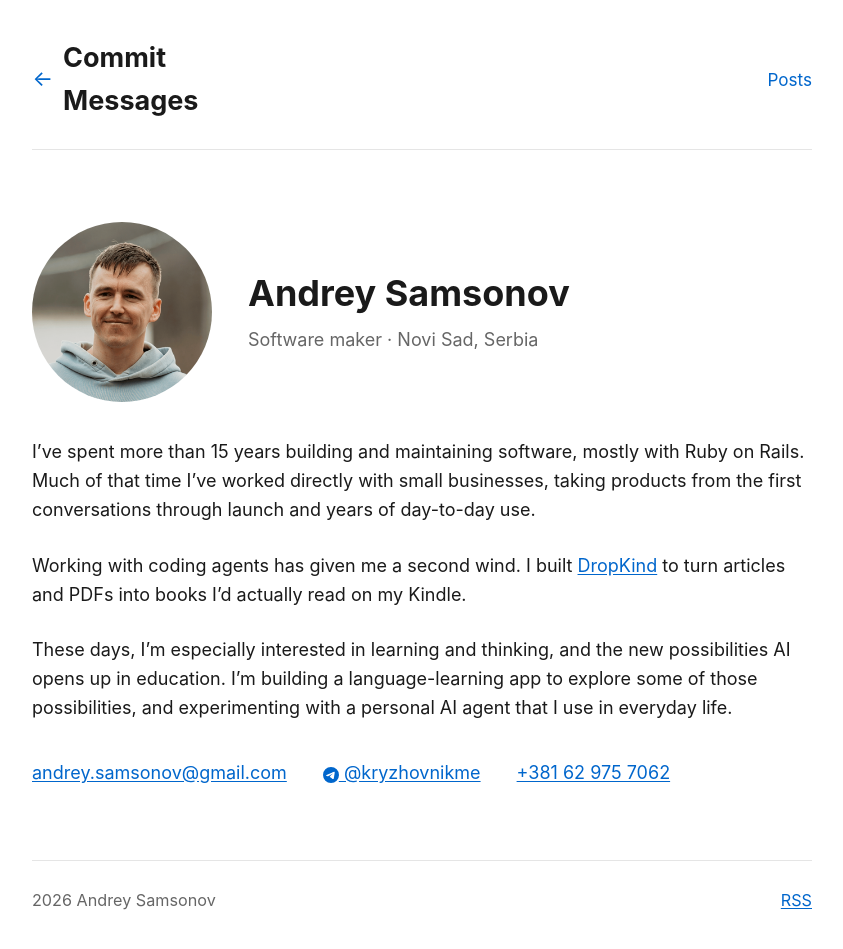
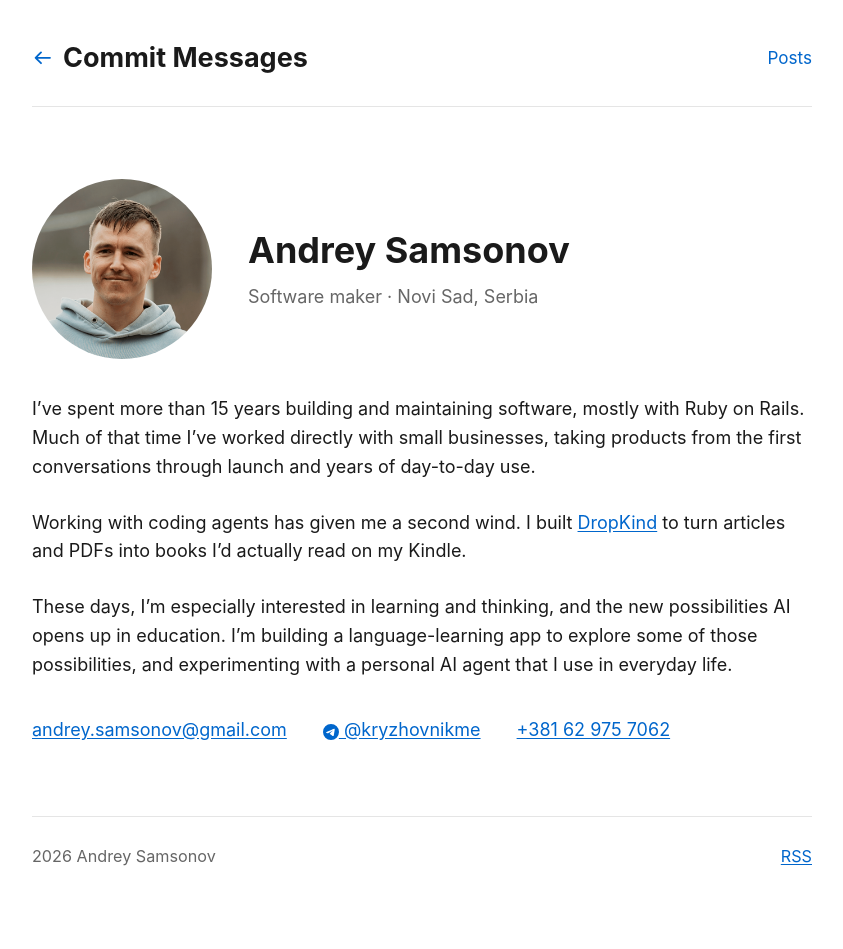
Before and after one commit to kryzhovnik/blog, a Jekyll site: the page built from about.md, in a window 1280 px wide. Shown: the whole page, without its empty margins (218-1061 px from the left). Built offline with Jekyll 4.4.1, drawn with Linux system fonts in a browser that asks for light colours; after the commit the page ends 906 px from its top, so only the background shows below that.

Commit message:
Draw the header mark as inline SVG
iOS renders the ✳ character as a color emoji and draws ← with a
different font, so the mark looked different on iPhone.

```diff
--- /dev/null
+++ b/_includes/site-mark.html
@@ -0,0 +1,9 @@
+{%- comment -%}
+  Inline SVG instead of the ✳ and ← characters: iOS renders ✳ as a color emoji
+  and draws ← with a different font. currentColor keeps the theme accent.
+{%- endcomment -%}
+{%- if page.url == '/' -%}
+<svg class="site-mark" viewBox="0 0 24 24" aria-hidden="true" fill="none" stroke="currentColor" stroke-width="2.25" stroke-linecap="round"><path d="M12 3.5v17M3.5 12h17M6 6l12 12M6 18L18 6"/></svg>
+{%- else -%}
+<svg class="site-mark" viewBox="0 0 24 24" aria-hidden="true" fill="none" stroke="currentColor" stroke-width="2" stroke-linecap="round" stroke-linejoin="round"><path d="M20 12H4M10 6l-6 6 6 6"/></svg>
+{%- endif -%}
--- a/_layouts/default.html
+++ b/_layouts/default.html
@@ -20,7 +20,7 @@
 <body>
   <header class="site-header">
     <nav>
-      <a href="{{ '/' | relative_url }}" class="site-title"{% unless page.url == '/' %} aria-label="{{ site.title }} — back to all posts"{% endunless %}><span class="site-mark{% unless page.url == '/' %} site-mark--back{% endunless %}" aria-hidden="true">{% if page.url == '/' %}✳{% else %}←{% endif %}</span><span class="site-title-text">{{ site.title }}</span></a>
+      <a href="{{ '/' | relative_url }}" class="site-title"{% unless page.url == '/' %} aria-label="{{ site.title }} — back to all posts"{% endunless %}>{% include site-mark.html %}<span class="site-title-text">{{ site.title }}</span></a>
       <div class="nav-links">
         {% if page.url == '/about/' %}
         <a href="{{ '/' | relative_url }}">Posts</a>
--- a/assets/css/style.css
+++ b/assets/css/style.css
@@ -95,15 +95,10 @@
 }
 
 .site-mark {
-  flex: 0 0 1em;
+  flex: none;
+  width: 0.8em;
+  height: 0.8em;
   color: var(--accent);
-  font-size: 0.8em;
-  line-height: 1;
-  text-align: center;
-}
-
-.site-mark--back {
-  font-weight: 400;
 }
 
 .nav-links {
```
